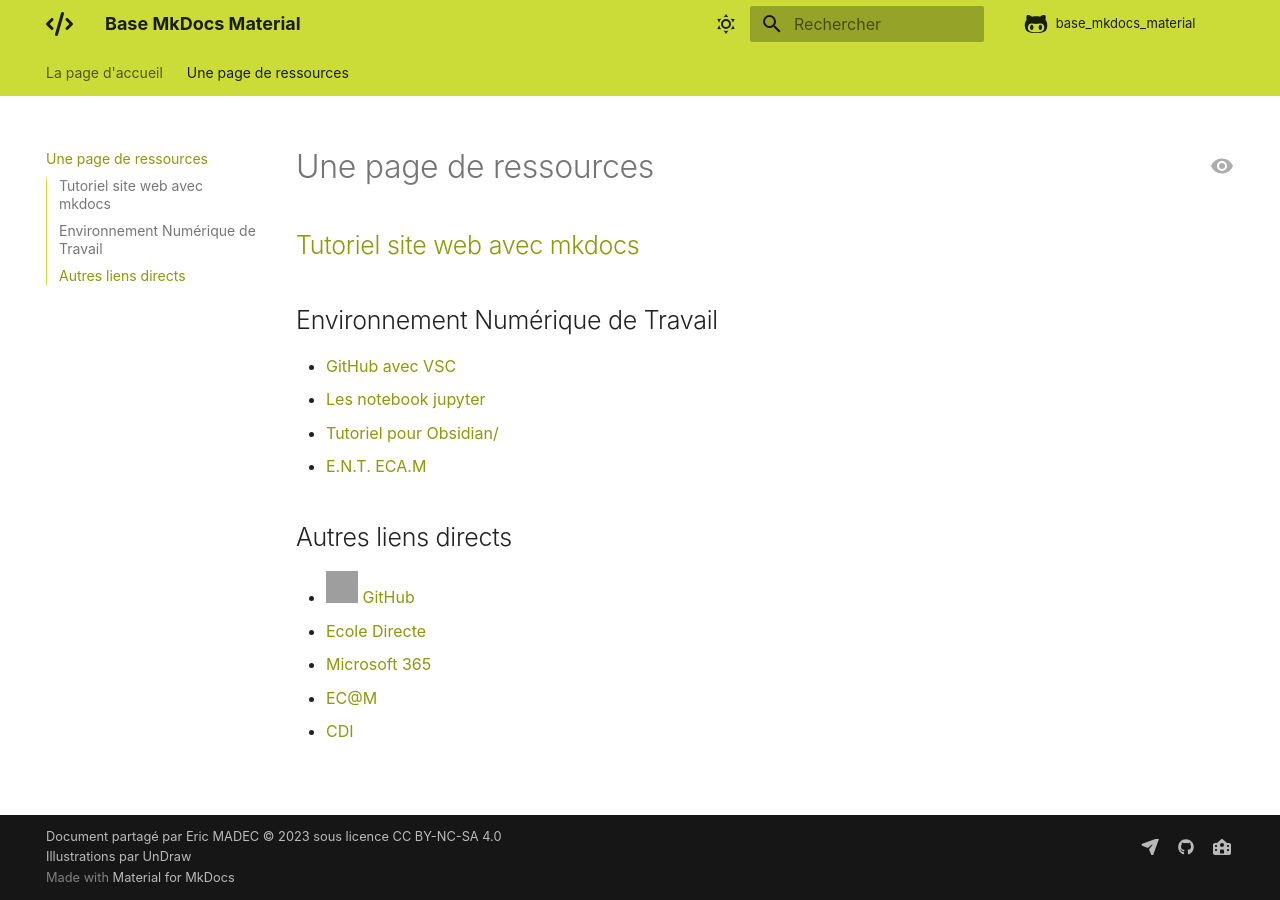
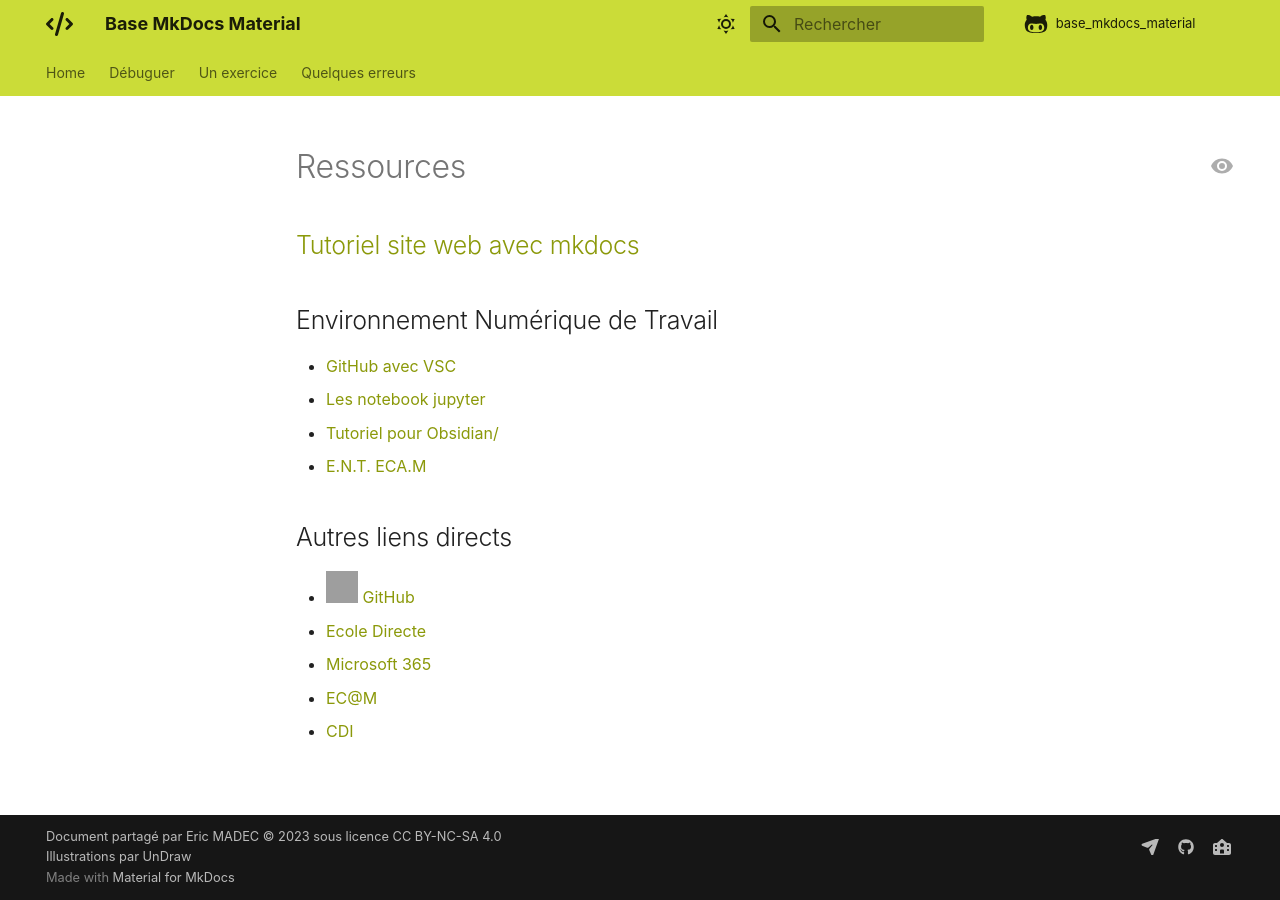
Before and after one commit to jfsql/DataAnalytics, an MkDocs documentation site: the page built from docs/ressources.md, in a window 1280 px wide. Built offline with MkDocs 1.6.1 and Material for MkDocs 9.7.7, drawn with Linux system fonts in a browser that asks for light colours; comment, search, counter and statistics services are not loaded; grey boxes are pictures that could not be loaded.

Commit message:
Add files via upload

```diff
--- a/mkdocs.yml
+++ b/mkdocs.yml
@@ -21,8 +21,10 @@ site_author: "Eric MADEC"
 docs_dir: docs
 # Structure du menu principal de navigation, chemins relatifs au dossier docs_dir
 nav:
-  - La page d'accueil : index.md
-  - Une page de ressources : ressources.md
+  - Home: index.md
+  - Débuguer: debug.md
+  - Un exercice: exercice1.md
+  - Quelques erreurs: bugs.md
   # Référencer vos autres pages ci-dessus...
 
 # Configuration du thème https://squidfunk.github.io/mkdocs-material/creating-your-site/#configuration
```
Also changed, not shown: README.md (+2 -13 lines).
